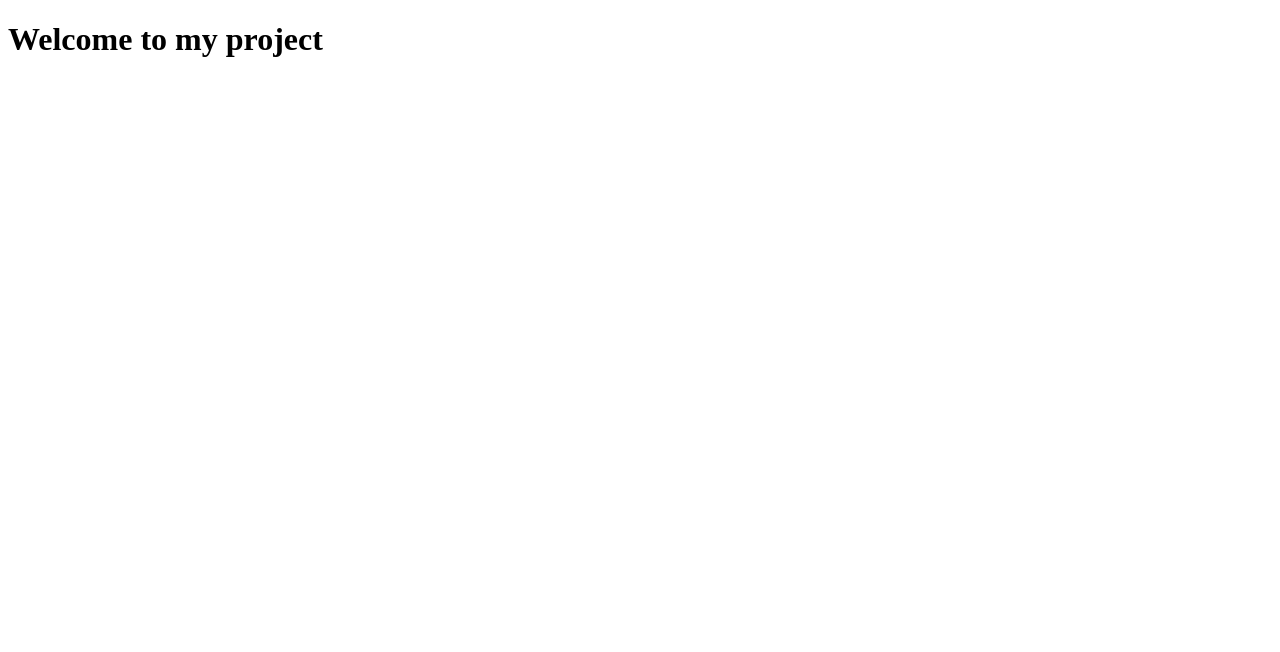
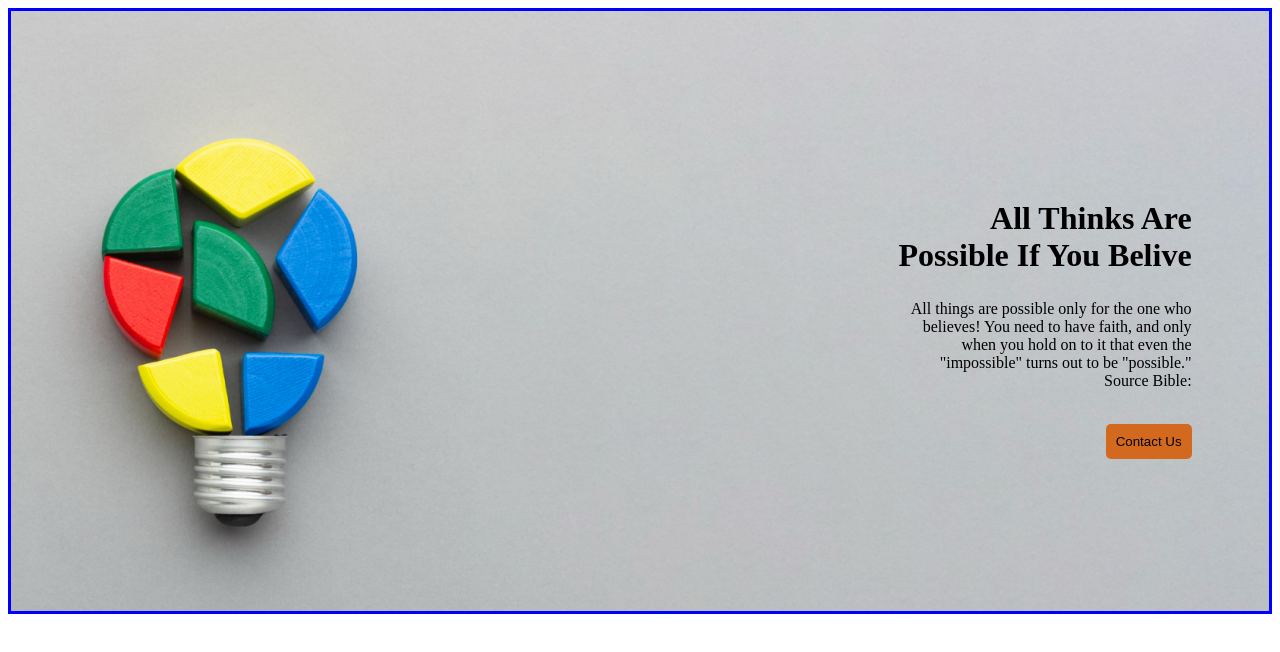
Before and after one commit to sojibpannashovon2/new-year-goals, a plain HTML site: page index.html in a window 1280 px wide. Drawn offline with Linux system fonts and the light colour scheme.

Commit message:
header section complete

```diff
--- a/index.html
+++ b/index.html
@@ -8,6 +8,17 @@
     <link rel="stylesheet" href="styles/style.css">
 </head>
 <body>
-    <h1>Welcome to my project</h1>
+    <header>
+       <section class="header-info">
+        <h1 id="header-title">All Thinks Are Possible If You Belive</h1>
+        <p>All things are possible only for the one who believes! You need to have faith, and only when you hold on to it that even the "impossible" turns out to be "possible." Source Bible:</p>
+        <br>
+
+        <button id="btn-info">Contact Us</button>
+       </section>
+    </header>
+    <main>
+
+    </main>
 </body>
 </html>
--- a/styles/style.css
+++ b/styles/style.css
@@ -1,3 +1,35 @@
-h1{
-    color: redcd c;
+/* header section */
+header{
+    background-color: rgb(233, 45, 12);
+    background-image: url('../images/banner/banner2.png');
+    background-size:cover;
+    height: 600px;
+    background-repeat: no-repeat;
+    border: 3px solid  blue;
 }
+
+.header-info{
+/* border: 2px solid rgb(233, 45, 12); */
+text-align:right;
+height: 300px;
+width: 300px;
+margin-left: 70%;
+margin-top: 15%;
+}
+#header-title{
+    font-weight: 900;
+    font-size: xx-large;
+}
+
+
+
+#btn-info{
+
+background-color: chocolate;
+border: none;
+padding: 10px;
+border-radius: 5px;
+}
+#btn-info:hover{
+    background-color: blanchedalmond;
+}
```
